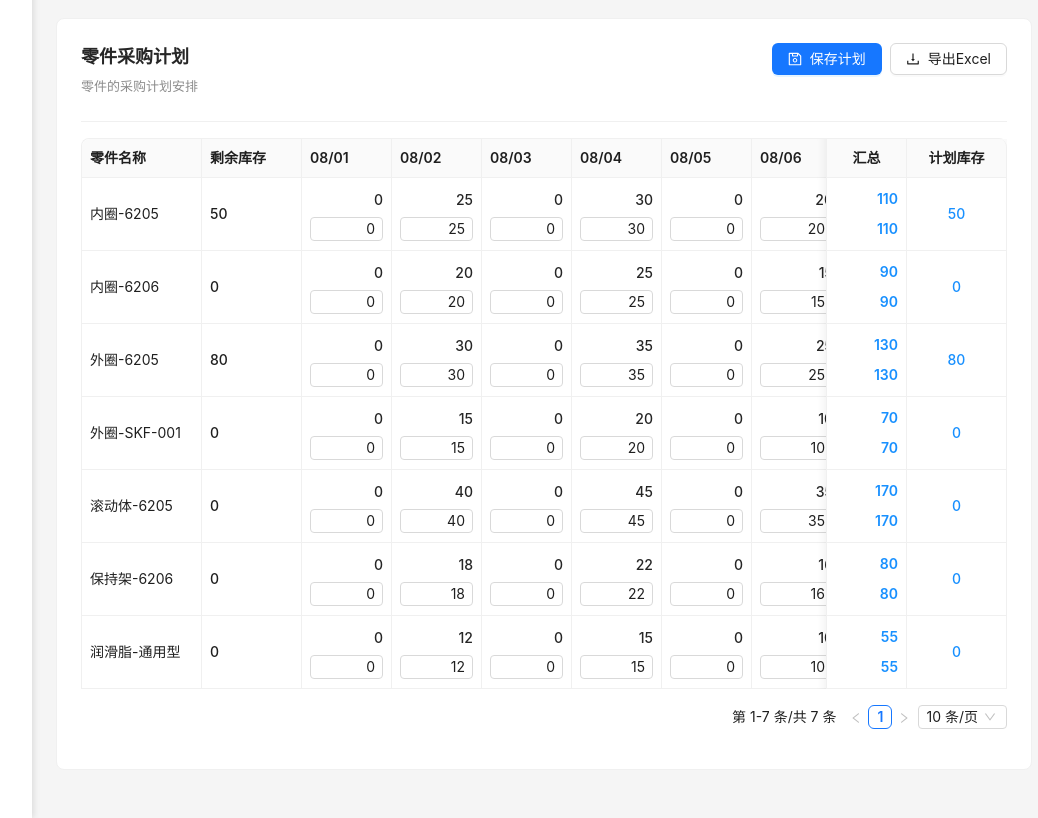
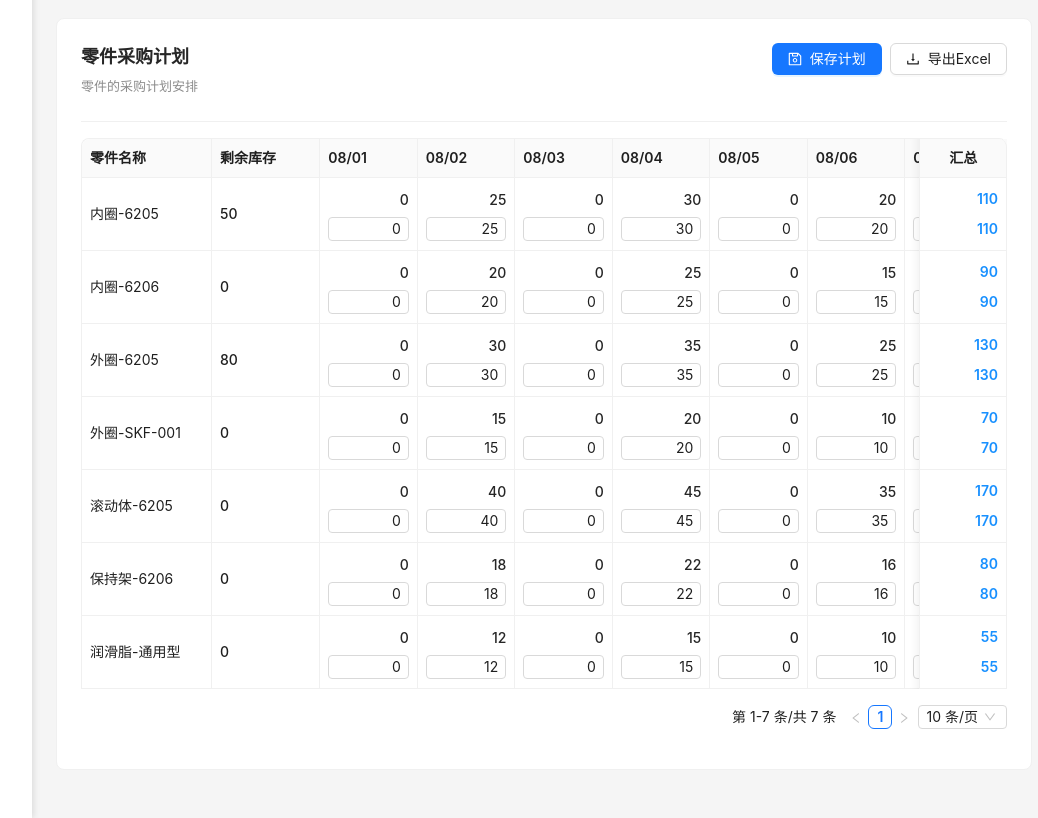
Before and after one commit to keithMonster/hrb_caigou, a React (Vite) app: page /purchase in a window 1280 px wide. Shown: the part 800-1618 px from the top of the page, without its empty margins (224-1262 px from the left). Built offline with nearby package versions, Linux system fonts and the light colour scheme.

Commit message:
refactor(PurchasePlan): 移除计划库存列及其相关计算逻辑

```diff
--- a/src/pages/PurchasePlan.jsx
+++ b/src/pages/PurchasePlan.jsx
@@ -291,21 +291,7 @@ const PurchasePlan = () => {
       },
     })
 
-    // 添加计划库存列
-    columns.push({
-      title: '计划库存',
-      dataIndex: 'finalStock',
-      key: 'finalStock',
-      width: 100,
-      align: 'center',
-      fixed: 'right',
-      render: (_, record) => {
-        const planTotal = record.dailyPlans.reduce((sum, val) => sum + (val || 0), 0)
-        const inputTotal = record.dailyInputs.reduce((sum, val) => sum + (val || 0), 0)
-        const finalStock = record.initialStock + inputTotal - planTotal
-        return <span style={{ fontWeight: 500, color: '#1890ff' }}>{finalStock}</span>
-      },
-    })
+
 
     return columns
   }
@@ -353,9 +339,6 @@ const PurchasePlan = () => {
       })
 
       rowData['汇总'] = row.totalPlan
-      const planTotal = row.dailyPlans.reduce((sum, val) => sum + (val || 0), 0)
-      const inputTotal = row.dailyInputs.reduce((sum, val) => sum + (val || 0), 0)
-      rowData['计划库存'] = row.initialStock + inputTotal - planTotal
       return rowData
     })
 
```
